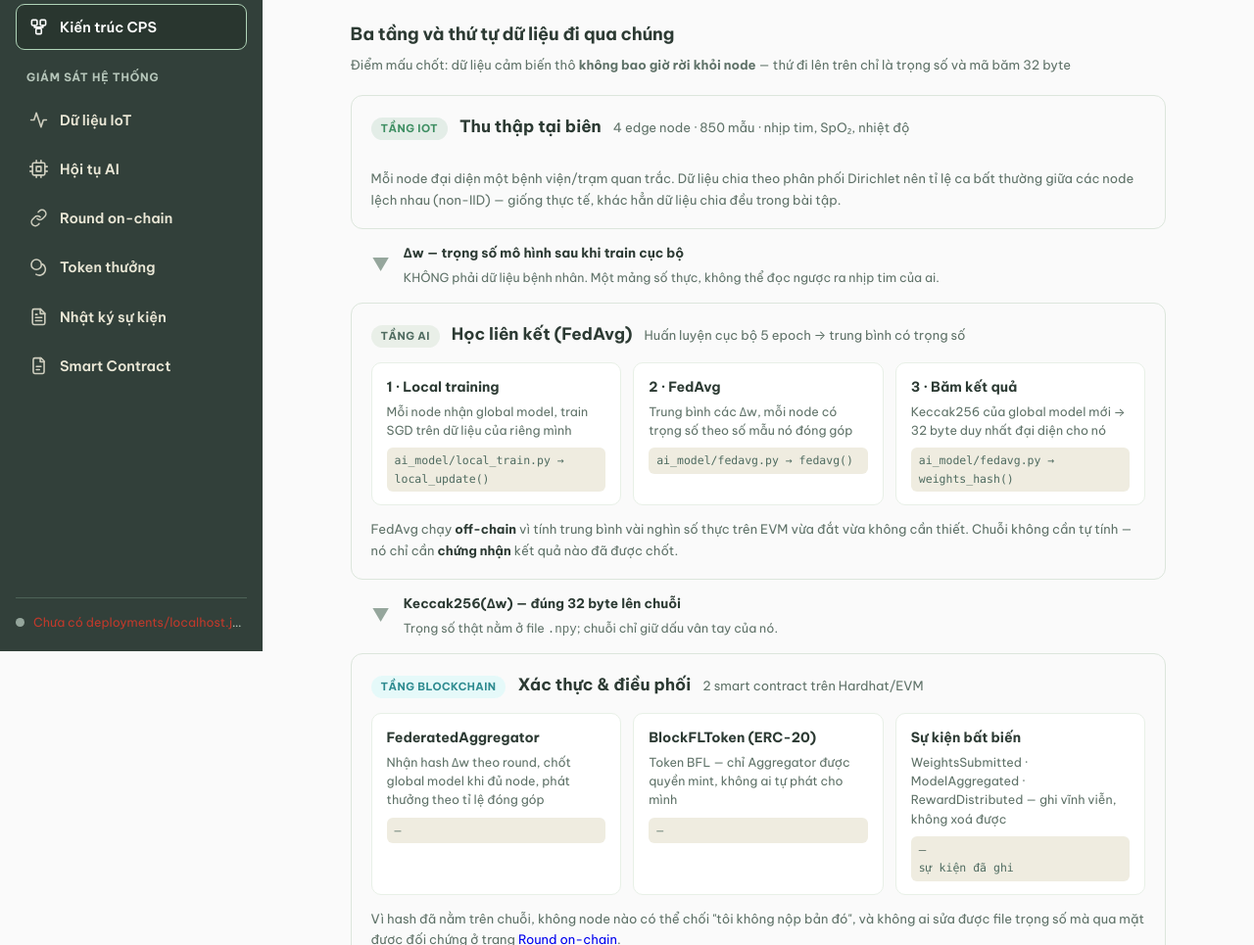
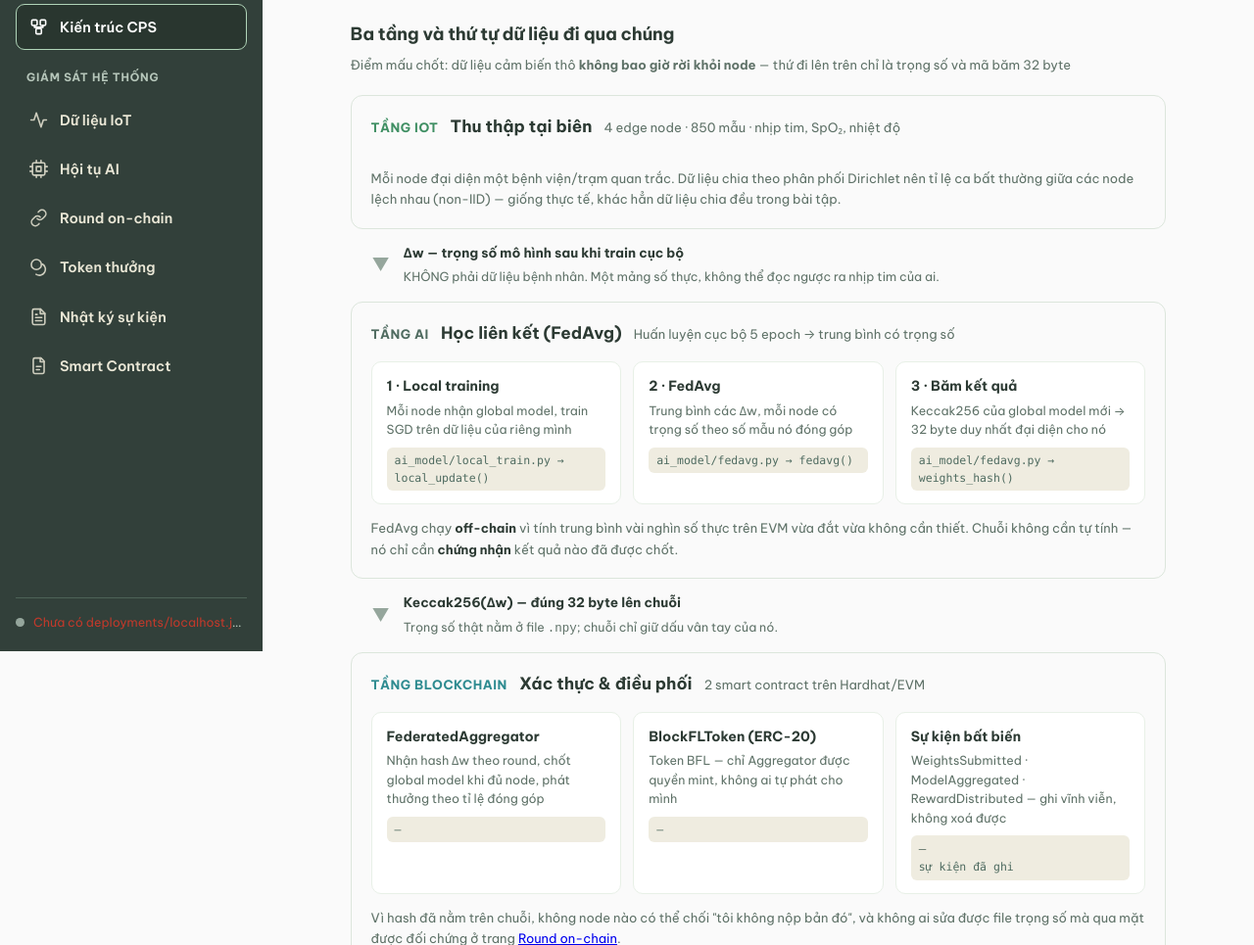
Before and after one commit to minhchien2329/BlockFL-nh-p, a website: page dashboard/architecture.html in a window 1280 px wide. Shown: the part 135-1100 px from the top of the page at 98% size. Drawn offline with nearby package versions, Linux system fonts and the light colour scheme; no server answers.

Commit message:
Dashboard: trang Kien truc CPS - nhan TANG IOT/AI/BLOCKCHAIN to hon, bo khung pill
.band-tag (rieng cua architecture.html, khac .src-tag o cac trang
khac): bo background/border-radius/padding, tang font-size 11px ->
13px, giu mau rieng theo tung tang.

```diff
--- a/dashboard/style.css
+++ b/dashboard/style.css
@@ -367,12 +367,11 @@ a.tx:hover { text-decoration: underline; }
 .band-head b { font-size: 17px; color: var(--text); }
 .band-sub { color: var(--muted); font-size: 13px; }
 .band-tag {
-  font-size: 11px; font-weight: 700; text-transform: uppercase; letter-spacing: .04em;
-  padding: 3px 10px; border-radius: 999px;
+  font-size: 13px; font-weight: 700; text-transform: uppercase; letter-spacing: .04em;
 }
-.band-tag.iot { background: var(--green-soft); color: var(--green); }
-.band-tag.ai { background: var(--accent-soft); color: var(--accent); }
-.band-tag.chain { background: var(--purple-soft); color: var(--purple); }
+.band-tag.iot { color: var(--green); }
+.band-tag.ai { color: var(--accent); }
+.band-tag.chain { color: var(--purple); }
 .band-body { display: grid; grid-template-columns: repeat(auto-fit, minmax(210px, 1fr)); gap: 12px; }
 .abox { border: 1px solid var(--line-soft); border-radius: 10px; padding: 13px 15px; background: var(--panel); }
 .abox b { display: block; font-size: 14px; color: var(--text); margin-bottom: 4px; }
```
